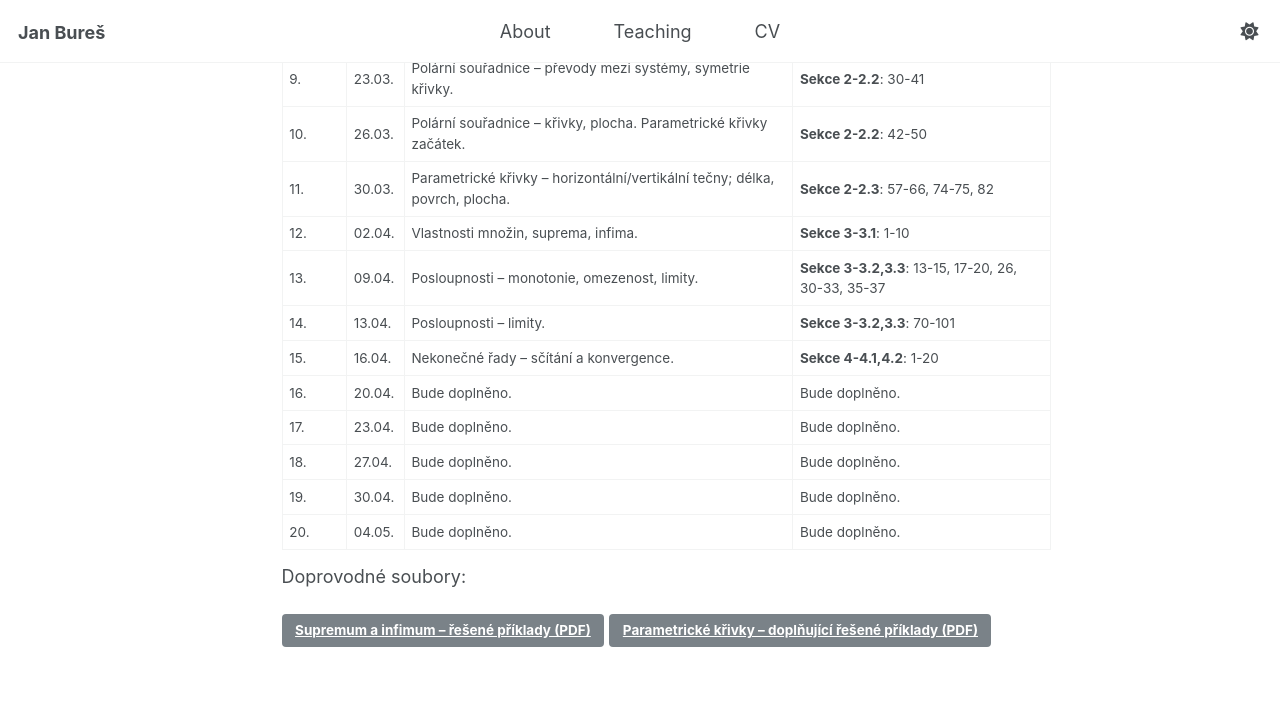
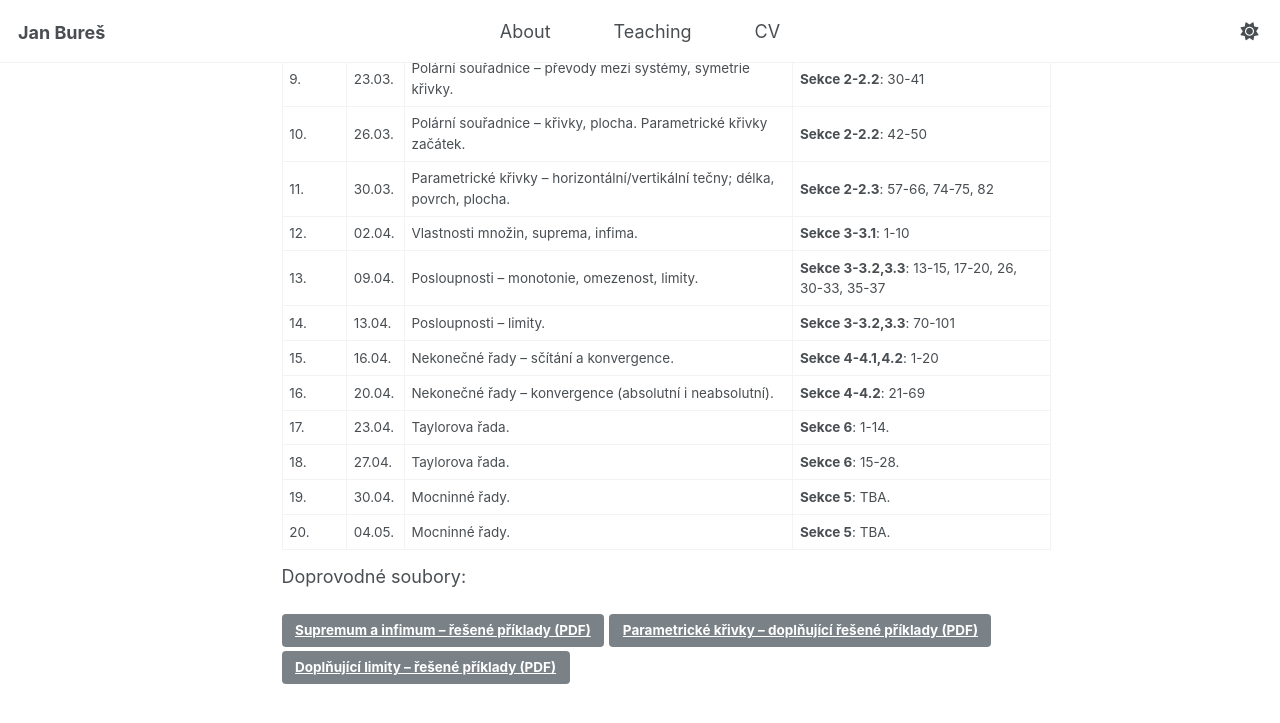
Before and after one commit to buresjan/buresjan.github.io, a Jekyll site: the page built from _teaching/2026-01mat2-cv.md, in a window 1280 px wide and 900 px high, scrolled down 1570 px. Shown: the top 723 px of the window. Built offline with Jekyll 4.4.1, drawn with Linux system fonts in a browser that asks for light colours.

Commit message:
update mat2

```diff
--- a/_teaching/2026-01mat2-cv.md
+++ b/_teaching/2026-01mat2-cv.md
@@ -69,13 +69,14 @@ Doporučené příklady berte jako velmi doporučenou domácí přípravu na cvi
 | 13. | 09.04. | Posloupnosti -- monotonie, omezenost, limity. | **Sekce 3-3.2,3.3**: 13-15, 17-20, 26, 30-33, 35-37|
 | 14. | 13.04. | Posloupnosti -- limity. | **Sekce 3-3.2,3.3**: 70-101|
 | 15. | 16.04. | Nekonečné řady -- sčítání a konvergence. | **Sekce 4-4.1,4.2**: 1-20 |
-| 16. | 20.04. | Bude doplněno. | Bude doplněno. |
-| 17. | 23.04. | Bude doplněno. | Bude doplněno. |
-| 18. | 27.04. | Bude doplněno. | Bude doplněno. |
-| 19. | 30.04. | Bude doplněno. | Bude doplněno. |
-| 20. | 04.05. | Bude doplněno. | Bude doplněno. |
+| 16. | 20.04. | Nekonečné řady -- konvergence (absolutní i neabsolutní). | **Sekce 4-4.2**: 21-69 |
+| 17. | 23.04. | Taylorova řada. | **Sekce 6**: 1-14. |
+| 18. | 27.04. | Taylorova řada. | **Sekce 6**: 15-28. |
+| 19. | 30.04. | Mocninné řady. | **Sekce 5**: TBA. |
+| 20. | 04.05. | Mocninné řady. | **Sekce 5**: TBA. |
 
 Doprovodné soubory:
 
 <a class="btn" href="{{ '/files/mat2cv/suprema_infima.pdf' | relative_url }}" download>Supremum a infimum -- řešené příklady (PDF)</a>
 <a class="btn" href="{{ '/files/mat2cv/ad_parametricke_krivky.pdf' | relative_url }}" download>Parametrické křivky -- doplňující řešené příklady (PDF)</a>
+<a class="btn" href="{{ '/files/mat2cv/doplnujici_limity_posloupnosti.pdf' | relative_url }}" download>Doplňující limity -- řešené příklady (PDF)</a>
```
Also changed, not shown: 1 other file.
